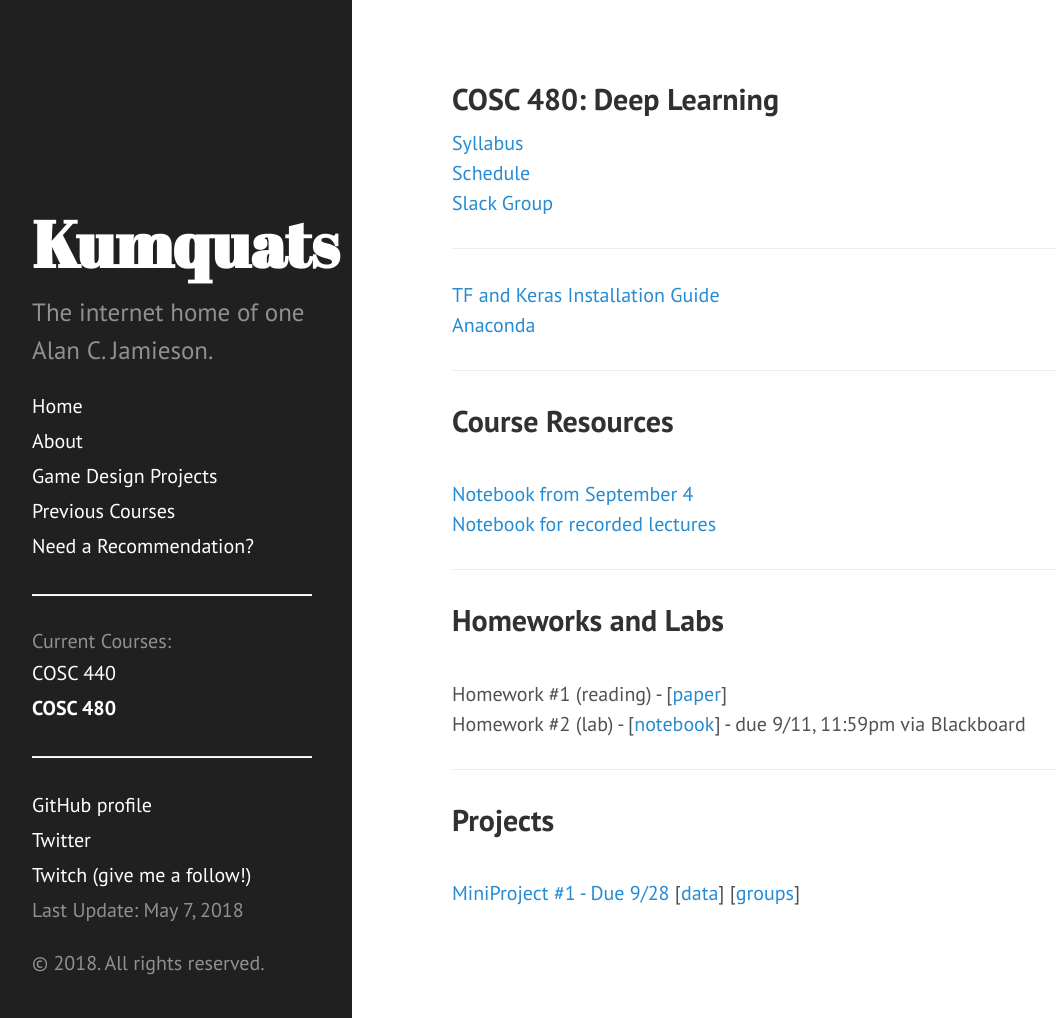
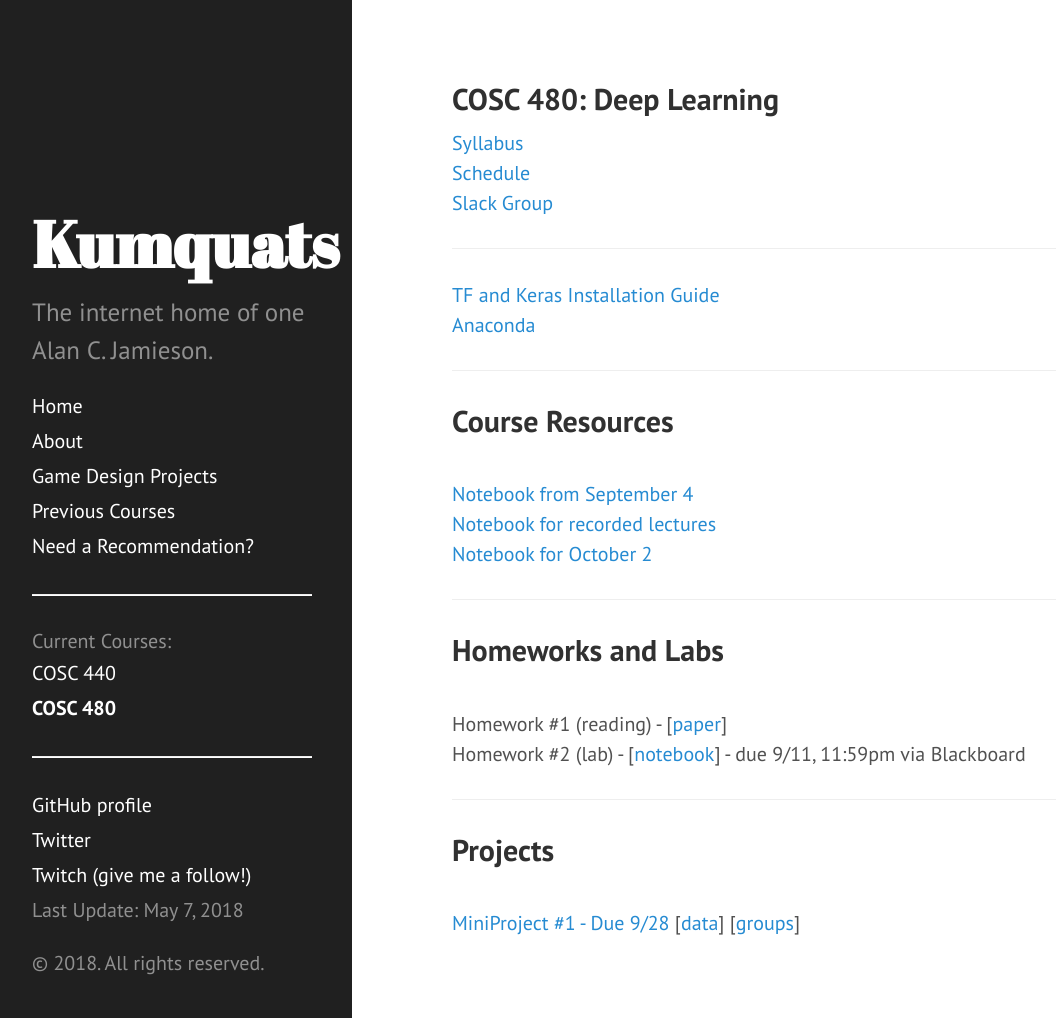
Before and after one commit to ripark/ripark.github.io, a Jekyll site: the page built from f18/cosc480.html, in a window 1280 px wide and 1018 px high. Shown: the whole window, without its empty margins (8-1064 px from the left). Built offline with Jekyll 4.4.1, drawn with Linux system fonts in a browser that asks for light colours; Markdown is read by kramdown in place of the engine named in the settings.

Commit message:
480 update

```diff
--- a/f18/cosc480.html
+++ b/f18/cosc480.html
@@ -20,7 +20,9 @@ shorttitle: "COSC 480"
 <a href="http://ripark.github.io/f18/COSC480ExSep4.ipynb">Notebook from September 4</a>
 <br>
 <a href="http://ripark.github.io/f18/SentAnalysisEx.ipynb">Notebook for recorded lectures</a>
-
+<br>
+<a href="http://ripark.github.io/f18/07_Transfer_Learning_MNIST.ipynb">Notebook for October 2</a>
+<br>
 <hr>
 <h2>Homeworks and Labs</h2>
 <br>
```
Also changed, not shown: 1 other file.
